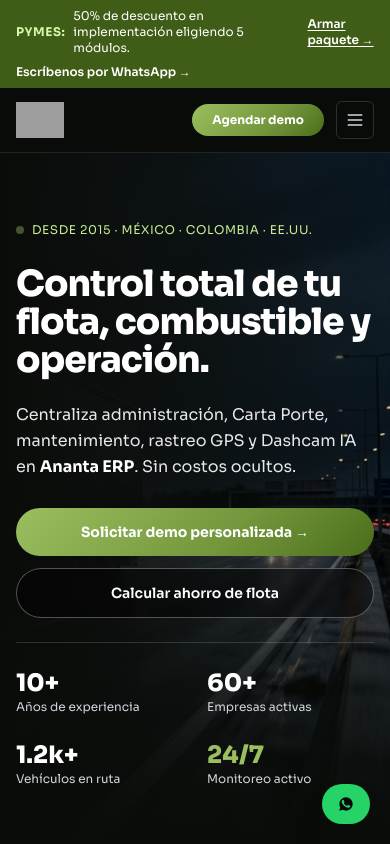
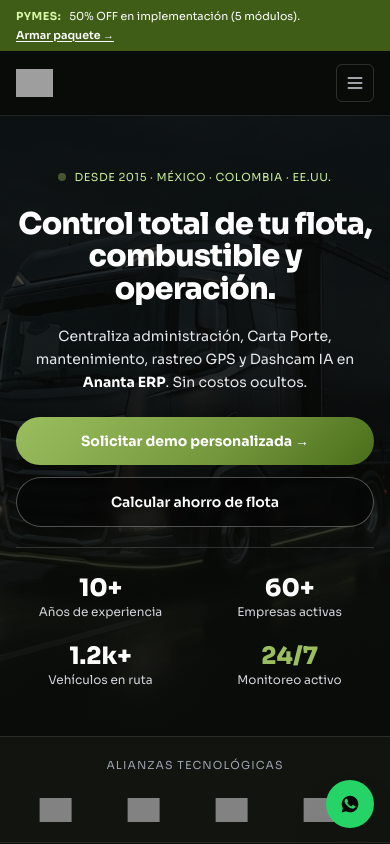
Before and after one commit to ronaldoleon214-lang/sudsolutions, a plain HTML site: page index.html in a window 390 px wide. Shown: the top 844 px of the page. Drawn offline with nearby package versions, Linux system fonts and the light colour scheme; grey boxes are pictures that could not be loaded.

Commit message:
fix(responsive): center hero on mobile, fix 375px overflow and stack grids

```diff
--- a/index.html
+++ b/index.html
@@ -68,16 +68,16 @@
 <body class="bg-[#0A0C09] text-white selection:bg-[#9BBF5F] selection:text-[#0A0C09]">
 
   <!-- Slim Announcement Strip -->
-  <div class="bg-[#3F5D16] text-white text-xs py-2 px-4">
-    <div class="max-w-7xl mx-auto flex flex-wrap items-center justify-between gap-2">
-      <div class="flex items-center gap-2">
+  <div class="bg-[#3F5D16] text-white text-[11px] sm:text-xs py-2 px-4">
+    <div class="max-w-7xl mx-auto flex items-center justify-between gap-2">
+      <div class="flex flex-wrap items-center gap-x-2 gap-y-0.5">
         <span class="font-bold uppercase tracking-wider text-[#D9F7A8]">PyMEs:</span>
-        <span>50% de descuento en implementación eligiendo 5 módulos.</span>
-        <a href="#modulos" class="underline underline-offset-2 font-semibold hover:text-[#D9F7A8]">Armar paquete →</a>
+        <span>50% OFF en implementación (5 módulos).</span>
+        <a href="#modulos" class="underline underline-offset-2 font-semibold hover:text-[#D9F7A8] whitespace-nowrap">Armar paquete →</a>
       </div>
       <a href="https://wa.me/529934306180?text=Hola%20Sud%20Solutions%2C%20quiero%20hablar%20con%20un%20asesor."
          target="_blank" rel="noopener noreferrer"
-         class="font-semibold hover:text-[#D9F7A8] transition whitespace-nowrap">
+         class="hidden sm:inline-block font-semibold hover:text-[#D9F7A8] transition whitespace-nowrap">
         Escríbenos por WhatsApp →
       </a>
     </div>
@@ -85,9 +85,9 @@
 
   <!-- Full-Width Architectural Header -->
   <header class="sticky top-0 z-50 bg-[#0A0C09]/95 backdrop-blur-md border-b border-white/10">
-    <nav class="max-w-7xl mx-auto px-4 sm:px-6 h-16 flex items-center justify-between gap-6">
+    <nav class="max-w-7xl mx-auto px-4 sm:px-6 h-16 flex items-center justify-between gap-3">
       <a href="#inicio" class="flex items-center shrink-0">
-        <img src="https://www.sudsolutions.mx/img/LOGO2.webp" alt="Sud Solutions" class="h-9 w-auto object-contain" />
+        <img src="https://www.sudsolutions.mx/img/LOGO2.webp" alt="Sud Solutions" class="h-7 sm:h-9 w-auto object-contain" />
       </a>
 
       <ul class="hidden lg:flex items-center gap-8 text-[13px] font-medium text-gray-300">
@@ -98,7 +98,7 @@
         <li><a href="#agendar-demo" class="hover:text-white transition">Contacto</a></li>
       </ul>
 
-      <div class="flex items-center gap-3 shrink-0">
+      <div class="flex items-center gap-2.5 shrink-0">
         <div class="relative">
           <button id="login-btn" type="button"
                   class="hidden sm:inline-flex items-center gap-1.5 px-3.5 py-2 rounded-md border border-white/15 hover:border-white/35 text-xs font-medium text-gray-200 transition whitespace-nowrap">
@@ -112,7 +112,7 @@
           </div>
         </div>
 
-        <a href="#agendar-demo" class="btn-primary text-xs sm:text-sm px-5 py-2 rounded-full whitespace-nowrap">
+        <a href="#agendar-demo" class="hidden sm:inline-flex btn-primary text-xs sm:text-sm px-5 py-2 rounded-full whitespace-nowrap">
           Agendar demo
         </a>
 
@@ -131,31 +131,31 @@
     </div>
   </header>
 
-  <!-- FULL-BLEED CINEMATIC HERO -->
-  <section id="inicio" class="relative min-h-[600px] lg:min-h-[680px] flex items-center overflow-hidden bg-[#0A0C09]">
-    <!-- Full-Bleed Background Photo (Visible & Sharp on the Right) -->
+  <!-- FULL-BLEED CINEMATIC HERO (CENTERED ON MOBILE, LEFT-ALIGNED ON DESKTOP) -->
+  <section id="inicio" class="relative min-h-[560px] lg:min-h-[680px] flex items-center overflow-hidden bg-[#0A0C09]">
+    <!-- Full-Bleed Background Photo -->
     <img src="assets/hero-fleet.jpg" alt="Flota controlada con Sud Solutions"
-         class="absolute inset-0 w-full h-full object-cover object-right opacity-95" />
-    <!-- Directional Mask Only Behind Left Text -->
-    <div class="absolute inset-0 bg-gradient-to-r from-[#0A0C09] via-[#0A0C09]/75 via-45% to-transparent"></div>
+         class="absolute inset-0 w-full h-full object-cover object-center lg:object-right opacity-85 lg:opacity-95" />
+    <!-- Mobile centered dark scrim + Desktop directional left mask -->
+    <div class="absolute inset-0 bg-[#0A0C09]/70 lg:bg-transparent lg:bg-gradient-to-r lg:from-[#0A0C09] lg:via-[#0A0C09]/75 lg:via-45% lg:to-transparent"></div>
     <div class="absolute inset-0 bg-gradient-to-t from-[#0A0C09] via-transparent to-transparent"></div>
 
-    <div class="relative z-10 max-w-7xl mx-auto w-full px-4 sm:px-6 py-16 lg:py-24">
-      <div class="max-w-2xl space-y-6">
-        <div class="inline-flex items-center gap-2 font-mono-tech text-xs tracking-wider uppercase text-[#C8EC93]">
+    <div class="relative z-10 max-w-7xl mx-auto w-full px-4 sm:px-6 py-12 lg:py-24">
+      <div class="max-w-2xl mx-auto lg:mx-0 text-center lg:text-left space-y-5 sm:space-y-6">
+        <div class="inline-flex items-center justify-center lg:justify-start gap-2 font-mono-tech text-[11px] sm:text-xs tracking-wider uppercase text-[#C8EC93]">
           <span class="w-2 h-2 rounded-full bg-[#9BBF5F] live-dot"></span>
           <span>Desde 2015 · México · Colombia · EE.UU.</span>
         </div>
 
-        <h1 class="text-4xl sm:text-5xl lg:text-[3.6rem] font-extrabold tracking-tight leading-[1.05] text-white">
+        <h1 class="text-3xl sm:text-5xl lg:text-[3.6rem] font-extrabold tracking-tight leading-[1.08] text-white">
           Control total de tu flota, combustible y operación.
         </h1>
 
-        <p class="text-base sm:text-lg text-gray-200 max-w-xl leading-relaxed">
+        <p class="text-sm sm:text-lg text-gray-200 max-w-xl mx-auto lg:mx-0 leading-relaxed">
           Centraliza administración, Carta Porte, mantenimiento, rastreo GPS y Dashcam IA en <strong class="text-white">Ananta ERP</strong>. Sin costos ocultos.
         </p>
 
-        <div class="flex flex-col sm:flex-row gap-3 pt-1">
+        <div class="flex flex-col sm:flex-row justify-center lg:justify-start gap-3 pt-1">
           <a href="#agendar-demo" class="btn-primary inline-flex items-center justify-center gap-2 px-7 py-3.5 rounded-full text-sm sm:text-base">
             Solicitar demo personalizada →
           </a>
@@ -166,7 +166,7 @@
         </div>
 
         <!-- Clean Metrics Strip -->
-        <div class="pt-6 border-t border-white/15 grid grid-cols-2 sm:grid-cols-4 gap-6 max-w-xl">
+        <div class="pt-6 border-t border-white/15 grid grid-cols-2 sm:grid-cols-4 gap-5 max-w-xl mx-auto lg:mx-0">
           <div>
             <div class="text-2xl font-extrabold text-white">10+</div>
             <div class="text-xs text-gray-300">Años de experiencia</div>
@@ -409,7 +409,7 @@
           <h2 class="text-3xl sm:text-4xl font-extrabold tracking-tight mt-1">Explora por departamento y arma tu paquete PyME</h2>
         </div>
 
-        <div class="bg-[#0A0C09] text-white rounded-xl px-5 py-3.5 flex items-center gap-5 shrink-0 shadow-md">
+        <div class="bg-[#0A0C09] text-white rounded-xl px-5 py-3.5 flex flex-col sm:flex-row items-start sm:items-center justify-between gap-3 sm:gap-5 shrink-0 shadow-md w-full lg:w-auto">
           <div>
             <div class="font-mono-tech text-[10px] text-[#9BBF5F] uppercase">Paquete PyME 50% OFF</div>
             <div id="pyme-count" class="text-sm font-bold text-white">0 / 5 seleccionados</div>
@@ -439,7 +439,7 @@
           Ingeniería mexicana desde 2015 para industrias que no se detienen
         </h2>
       </div>
-      <div class="md:col-span-7 grid grid-cols-3 gap-4 text-center sm:text-left">
+      <div class="md:col-span-7 grid grid-cols-1 sm:grid-cols-3 gap-3.5 text-left">
         <div class="p-3.5 rounded-lg bg-[#0A0C09] border border-white/10">
           <div class="text-sm font-bold text-white">Oil & Gas</div>
           <div class="text-xs text-gray-400 mt-0.5">Control de flotillas y seguridad en ruta</div>
@@ -495,7 +495,7 @@
         </div>
 
         <!-- Mini Breakdown -->
-        <div class="grid grid-cols-3 gap-3 pt-2 border-t border-gray-100 text-xs">
+        <div class="grid grid-cols-1 sm:grid-cols-3 gap-3 pt-2 border-t border-gray-100 text-xs">
           <div class="p-3 rounded-lg bg-[#F8F9F6]">
             <div class="text-gray-500">Combustible</div>
             <div class="font-bold text-[#0A0C09] mt-0.5">-16% promedio</div>
@@ -548,7 +548,7 @@
             </div>
           </div>
 
-          <div class="flex items-center justify-between px-4 py-3 rounded-xl bg-[#9BBF5F]/10 border border-[#9BBF5F]/25 text-xs">
+          <div class="flex flex-col sm:flex-row sm:items-center justify-between gap-1 px-4 py-3 rounded-xl bg-[#9BBF5F]/10 border border-[#9BBF5F]/25 text-xs">
             <span class="text-gray-300">Proyección anual</span>
             <span id="calc-yearly" class="text-base font-extrabold text-[#C8EC93]">$1,344,000 MXN / año</span>
           </div>
@@ -556,7 +556,7 @@
 
         <div class="relative z-10 space-y-2.5">
           <button id="calc-apply-btn" type="button"
-                  class="btn-primary w-full py-3.5 px-6 rounded-full text-sm shadow-lg">
+                  class="btn-primary w-full py-3.5 px-4 sm:px-6 rounded-full text-xs sm:text-sm shadow-lg whitespace-nowrap">
             Cotizar para mis 25 unidades →
           </button>
           <div class="text-center text-[11px] text-gray-400">
@@ -842,9 +842,9 @@
   <!-- Floating WhatsApp Direct Pill -->
   <a href="https://wa.me/529934306180?text=Hola%20Sud%20Solutions%2C%20me%20interesa%20una%20demo."
      target="_blank" rel="noopener noreferrer" aria-label="Chatear por WhatsApp"
-     class="fixed bottom-5 right-5 z-40 inline-flex items-center gap-2 bg-[#25D366] hover:bg-[#1DA851] text-[#070807] font-bold text-xs sm:text-sm px-4 py-3 rounded-full shadow-2xl transition hover:scale-105">
-    <svg class="w-4 h-4 fill-current" viewBox="0 0 24 24"><path d="M12.031 2c-5.516 0-9.969 4.453-9.969 9.969 0 1.766.469 3.484 1.344 5l-1.406 5.156 5.281-1.375c1.469.797 3.109 1.219 4.75 1.219 5.516 0 9.969-4.453 9.969-9.969s-4.453-10-9.969-10zm5.813 14.125c-.25.703-1.438 1.344-2 1.422-.531.078-1.203.109-1.953-.125-.453-.141-1.047-.344-1.781-.656-3.125-1.359-5.172-4.516-5.328-4.719-.156-.203-1.281-1.703-1.281-3.25s.813-2.297 1.094-2.609c.281-.313.625-.391.828-.391.203 0 .422.016.609.016.203 0 .453-.078.703.531.266.625.891 2.188.969 2.344.078.156.125.344.016.547-.109.203-.156.328-.313.516-.156.188-.328.406-.469.547-.156.156-.328.328-.141.641.188.313.844 1.391 1.813 2.25 1.25 1.109 2.297 1.453 2.609 1.609.313.156.5.125.688-.078.188-.203.797-.938 1.016-1.25.219-.313.422-.266.719-.156.297.109 1.859.875 2.172 1.031.313.156.531.234.609.359.078.125.078.734-.172 1.438z"/></svg>
-    <span class="hidden sm:inline">Asesor en línea</span>
+     class="fixed bottom-4 right-4 z-40 inline-flex items-center justify-center gap-2 bg-[#25D366] hover:bg-[#1DA851] text-[#070807] font-bold text-xs sm:text-sm w-12 h-12 lg:w-auto lg:h-auto lg:px-4 lg:py-3 rounded-full shadow-2xl transition hover:scale-105">
+    <svg class="w-5 h-5 lg:w-4 lg:h-4 fill-current" viewBox="0 0 24 24"><path d="M12.031 2c-5.516 0-9.969 4.453-9.969 9.969 0 1.766.469 3.484 1.344 5l-1.406 5.156 5.281-1.375c1.469.797 3.109 1.219 4.75 1.219 5.516 0 9.969-4.453 9.969-9.969s-4.453-10-9.969-10zm5.813 14.125c-.25.703-1.438 1.344-2 1.422-.531.078-1.203.109-1.953-.125-.453-.141-1.047-.344-1.781-.656-3.125-1.359-5.172-4.516-5.328-4.719-.156-.203-1.281-1.703-1.281-3.25s.813-2.297 1.094-2.609c.281-.313.625-.391.828-.391.203 0 .422.016.609.016.203 0 .453-.078.703.531.266.625.891 2.188.969 2.344.078.156.125.344.016.547-.109.203-.156.328-.313.516-.156.188-.328.406-.469.547-.156.156-.328.328-.141.641.188.313.844 1.391 1.813 2.25 1.25 1.109 2.297 1.453 2.609 1.609.313.156.5.125.688-.078.188-.203.797-.938 1.016-1.25.219-.313.422-.266.719-.156.297.109 1.859.875 2.172 1.031.313.156.531.234.609.359.078.125.078.734-.172 1.438z"/></svg>
+    <span class="hidden lg:inline">Escríbenos</span>
   </a>
 
   <script src="app.js"></script>
```
